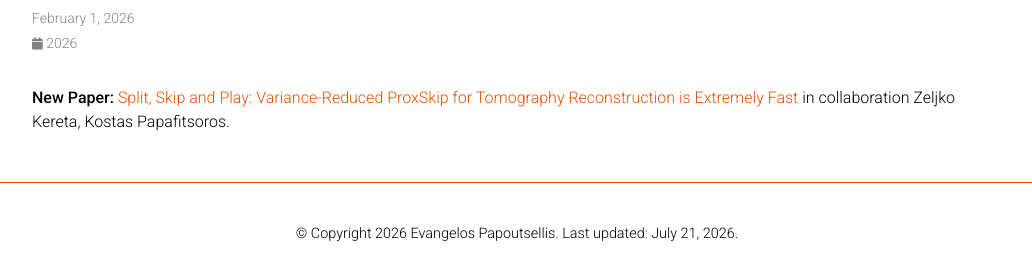
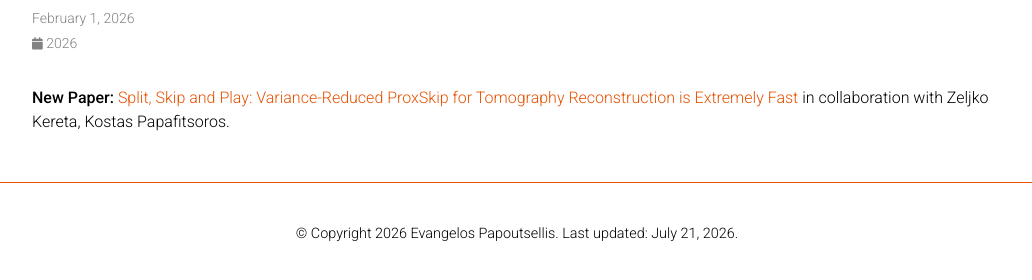
Before and after one commit to epapoutsellis/epapoutsellis.github.io, a Jekyll site: the page built from _news/2026_02_SplitSkipPlay.md, in a window 1280 px wide. Shown: the part 153-433 px from the top of the page, without its empty margins (123-1155 px from the left). Built offline with Jekyll 4.4.1, drawn with Linux system fonts in a browser that asks for light colours; full-size pictures stand in for the smaller copies a plugin makes; comment, search, counter and statistics services are not loaded; a style sheet for code colours, icons or effects is not loaded.

Commit message:
add more news

```diff
--- a/_news/2026_02_SplitSkipPlay.md
+++ b/_news/2026_02_SplitSkipPlay.md
@@ -4,4 +4,4 @@ date: 02/2026
 inline: true
 ---
 
-**New Paper:** [Split, Skip and Play: Variance-Reduced ProxSkip for Tomography Reconstruction is Extremely Fast](https://arxiv.org/abs/2602.09527) in collaboration Zeljko Kereta, Kostas Papafitsoros.
+**New Paper:** [Split, Skip and Play: Variance-Reduced ProxSkip for Tomography Reconstruction is Extremely Fast](https://arxiv.org/abs/2602.09527) in collaboration with Zeljko Kereta, Kostas Papafitsoros.
```
Also changed, not shown: _news/2026_03_AI_RBI.md (added, +9 -0 lines), _news/2026_03_StochasticCIL.md (+1 -1 lines), _news/2026_04_AcceptedSplitSkipPlay.md (added, +7 -0 lines), _news/2026_07_AIMS2026.md (added, +9 -0 lines).
